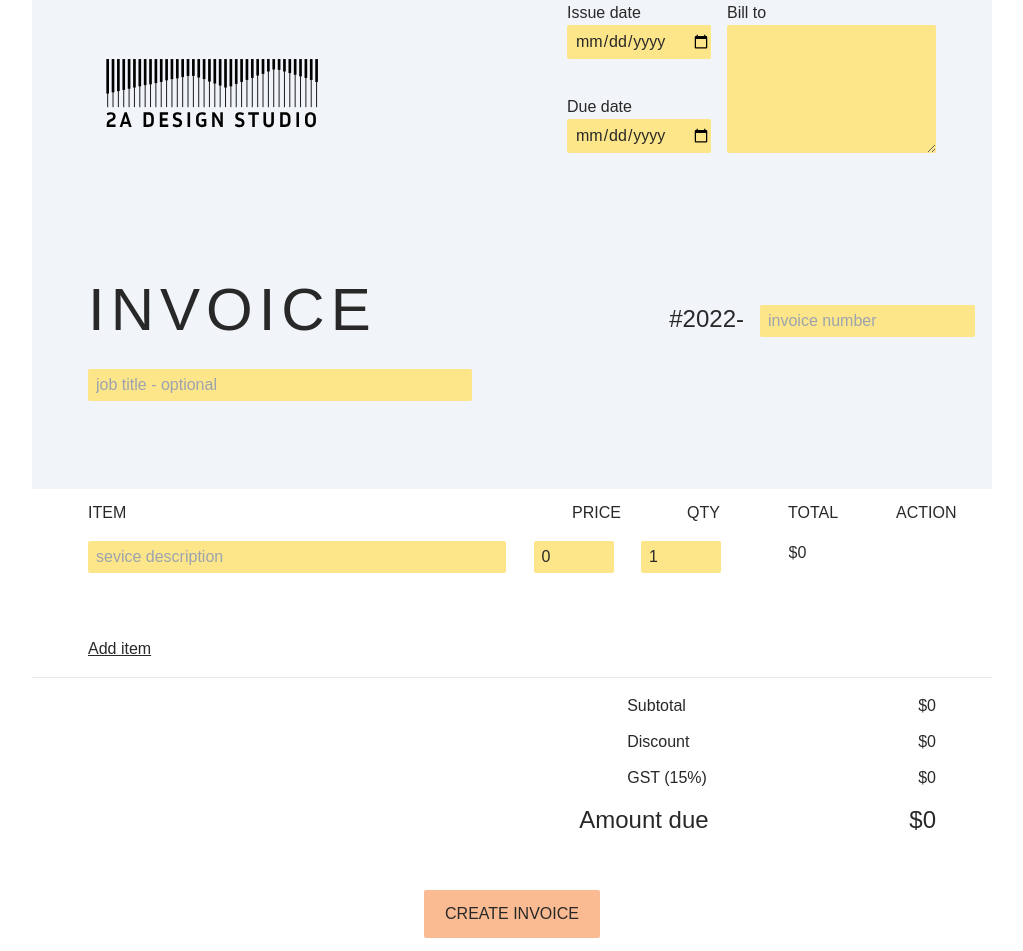
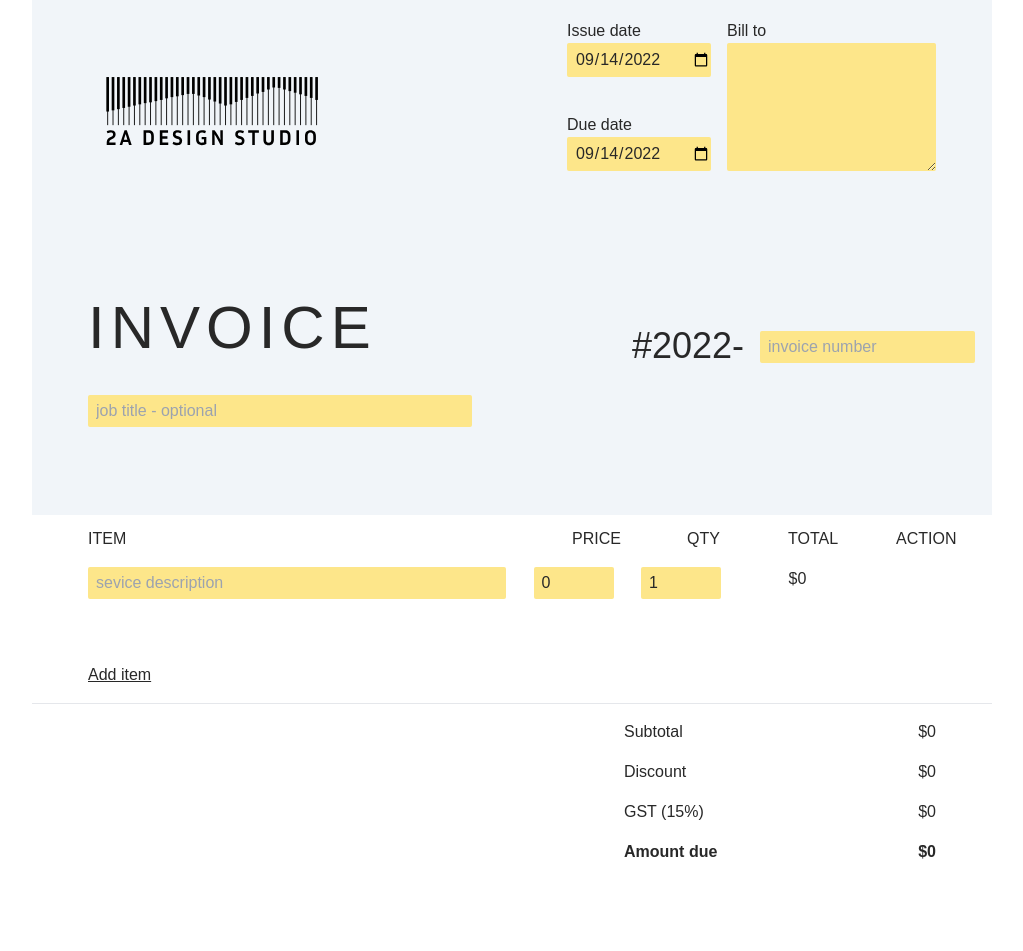
Before and after one commit to piggydoughnut/2a-tools, a Next.js app: page /invoice in a window 1280 px wide. Shown: the part 620-1571 px from the top of the page, without its empty margins (128-1151 px from the left). Built offline with nearby package versions, Linux system fonts and the light colour scheme.

Commit message:
improved button style, setting default date fields

```diff
--- a/pages/index.js
+++ b/pages/index.js
@@ -6,25 +6,25 @@ export default function Home() {
   const router = useRouter();
   return (
     <Layout>
-      <h3 className="text-lg text-center mt-40">
+      <h3 className="text-lg text-center mt-24">
         {" "}
         What would you like to do today?
       </h3>
       <div className="flex flex-col gap-8 mt-16 justify-center">
         <button
-          className="pt-2 pl-4 pr-4 pb-2 bg-peachy border rounded-sm text-md hover:scale-110 ease-in-out duration-300 w-80 mx-auto"
+          className="p-4 bg-peachy border rounded-md text-md ease-in-out duration-300 w-64 mx-auto hover:bg-transparent hover:text-orange-600 hover:border-orange-600"
           onClick={() => router.push("invoice")}
         >
           Create an Invoice{" "}
         </button>
         <button
-          className="pt-2 pl-4 pr-4 pb-2 bg-orange-500 border rounded-sm text-md hover:scale-110 ease-in-out duration-300 w-80  mx-auto"
+          className="p-4 bg-orange-500 border rounded-md text-md ease-in-out duration-30 w-64 mx-auto hover:bg-transparent hover:text-orange-800 hover:border-orange-800"
           onClick={() => router.push("paidInvoice")}
         >
           Mark Invoice Paid{" "}
         </button>
         <button
-          className="pt-2 pl-4 pr-4 pb-2 bg-blue-300  border rounded-sm text-md hover:scale-110 ease-in-out duration-300 w-80  mx-auto"
+          className="p-4 bg-blue-300  border rounded-md text-md ease-in-out duration-300 w-64 mx-auto hover:bg-transparent hover:text-blue-800 hover:border-blue-800"
           onClick={() => router.push("proposal")}
         >
           Create a Proposal{" "}
--- a/pages/invoice.js
+++ b/pages/invoice.js
@@ -1,6 +1,11 @@
 import { FieldArray, Form, Formik } from "formik";
 import { Messages, paymentValues } from "../config";
-import { getInvoiceNumber, getTotal, processNumber } from "../util/helpers";
+import {
+  getDateFormat,
+  getInvoiceNumber,
+  getTotal,
+  processNumber,
+} from "../util/helpers";
 
 import { Error } from "../components/Input";
 import Image from "next/image";
@@ -22,12 +27,14 @@ const initValues = {
   projectNumber: "",
   projectName: "",
   jobTitle: "",
-  issueDate: new Date(),
-  dueDate: new Date(),
+  issueDate: getDateFormat(),
+  dueDate: getDateFormat(),
   billto: "",
   items: [{ ...newValue }],
   paymentValues,
 };
+console.log(initValues.dueDate);
+console.log(initValues.issueDate);
 
 export default function InvoiceGeneratorPage() {
   const [pdfUrl, setPdfUrl] = useState(null);
@@ -55,7 +62,7 @@ export default function InvoiceGeneratorPage() {
   };
 
   return (
-    <Layout goTo="/" title="Create New invoice">
+    <Layout goTo="/" title="Create New Invoice">
       {pdfUrl ? (
         <InvoicePreview
           setPdfUrl={(s) => setPdfUrl(s)}
@@ -127,8 +134,16 @@ export default function InvoiceGeneratorPage() {
                             name="issueDate"
                             label="Issue date"
                             type="date"
+                            value={values.issueDate}
+                            placeholder={values.issueDate}
                           />
-                          <Input name="dueDate" label="Due date" type="date" />
+                          <Input
+                            name="dueDate"
+                            label="Due date"
+                            type="date"
+                            value={values.dueDate}
+                            placeholder={values.dueDate}
+                          />
                         </div>
                         <Input
                           name="billto"
@@ -150,12 +165,12 @@ export default function InvoiceGeneratorPage() {
                             ? values.projectNumber + "-"
                             : null}
                         </p>
-                        <div className="text-lg self-align-baseline align-middle sm:pt-10 ml-4 w-44">
+                        <div className="text-md self-align-baseline align-middle sm:pt-10 ml-4 w-44">
                           <Input
                             name="invoiceNumber"
                             type="text"
                             placeholder="invoice number"
-                            customstyle="text-base"
+                            customstyle="text-base mt-2"
                           />
                         </div>
                       </div>
@@ -249,32 +264,36 @@ export default function InvoiceGeneratorPage() {
                   ></FieldArray>
                   <hr />
 
-                  <div className="grid grid-rows-5 grid-cols-5 justify-items-end pr-14 mt-4">
-                    <h3 className="w-32 col-span-4">Subtotal</h3>
+                  <div className="grid grid-rows-4 grid-cols-5 justify-items-end pr-14 mt-4 gap-4">
+                    <h3 className="w-32 col-span-4 text-md">Subtotal</h3>
                     <h3 className="col-span-1">${getSubtotal(values.items)}</h3>
                     <h3 className="w-32 col-span-4">Discount</h3>
                     <h3 className="col-span-1">$0</h3>
                     <h3 className="w-32 col-span-4">GST (15%)</h3>
                     <h3 className="col-span-1">${getGST(values.items)}</h3>
-                    <h1 className="w-44 text-lg col-span-4">Amount due</h1>
-                    <h1 className="text-lg col-span-1">
+                    <h1 className="w-32 text-md col-span-4 font-bold">
+                      Amount due
+                    </h1>
+                    <h1 className="text-md col-span-1 font-bold">
                       ${getAmountDue(values.items)}
                     </h1>
                   </div>
+                  <div className="h-12 mt-10">
                     {Object.keys(errors).length > 0 && (
-                    <div className="text-center mt-20 pb-2">
+                      <div className="text-center pb-2">
                         <Error>
                           {" "}
                           {Messages.VALIDATION_MSG(Object.keys(errors))}{" "}
                         </Error>
                       </div>
                     )}
+                  </div>
                   <div className="flex justify-center">
                     <button
+                      className="p-4 bg-peachy border rounded-md text-md ease-in-out duration-300 w-64 mx-auto hover:bg-transparent hover:text-orange-600 hover:border-orange-600"
                       type="submit"
-                      className="font-inriaSans mt-4 border-0 bg-peachy w-44 h-12 rounded-sm"
                     >
-                      CREATE INVOICE
+                      Create an Invoice{" "}
                     </button>
                   </div>
                 </div>
--- a/tailwind.config.js
+++ b/tailwind.config.js
@@ -9,8 +9,8 @@ module.exports = {
       tiny: "12px",
       base: "16px",
       sm: "18px",
-      md: "36px",
-      lg: "24px",
+      md: "24",
+      lg: "36px",
       xl: "60px",
     },
     extend: {
--- a/util/helpers.tsx
+++ b/util/helpers.tsx
@@ -26,6 +26,8 @@ export const prepareTheTable = () => {};
 
 export const getTodayDate = () => format(new Date(), "do MMM yyyy");
 
+export const getDateFormat = () => format(new Date(), "yyyy-MM-dd");
+
 export const getPDF = async (params) => {
   try {
     const data = await axios.post("/api/generatePdf", { ...params });
```
Lines whose indentation alone changed are shown as unchanged.
